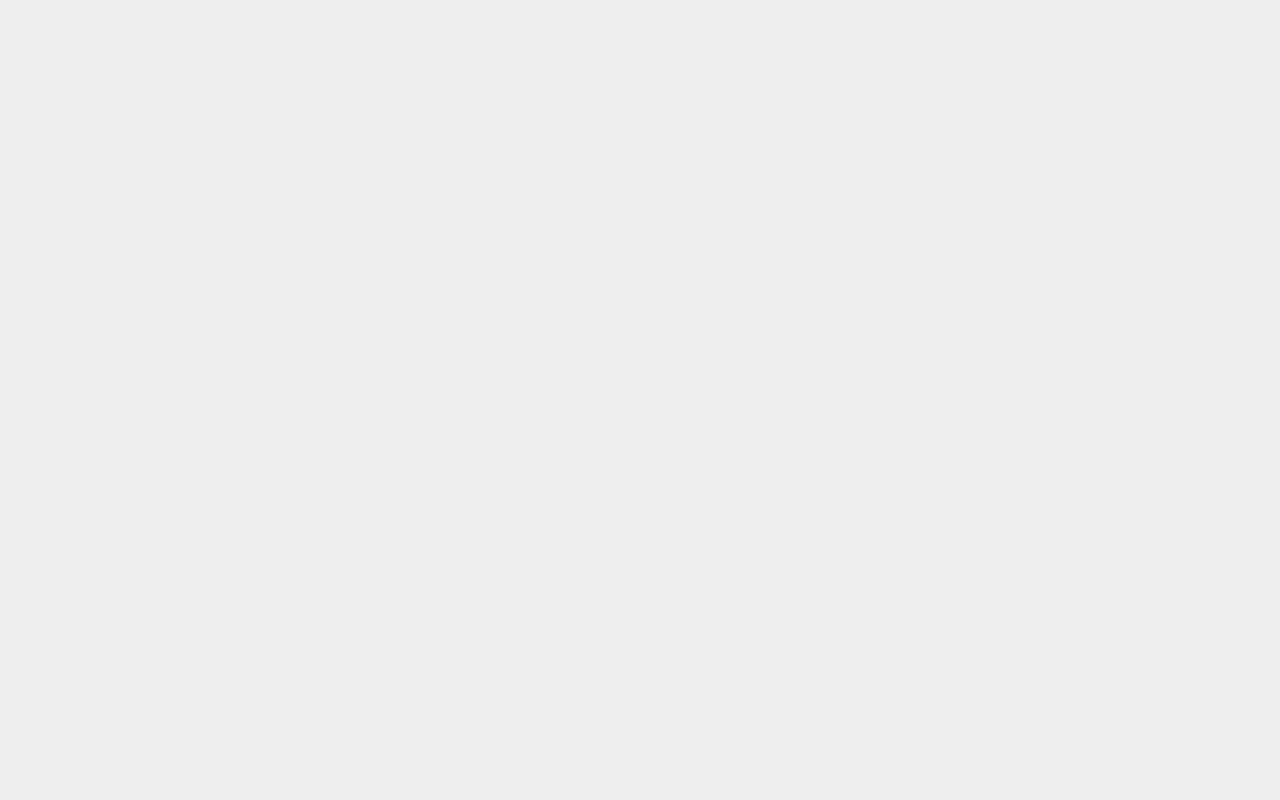
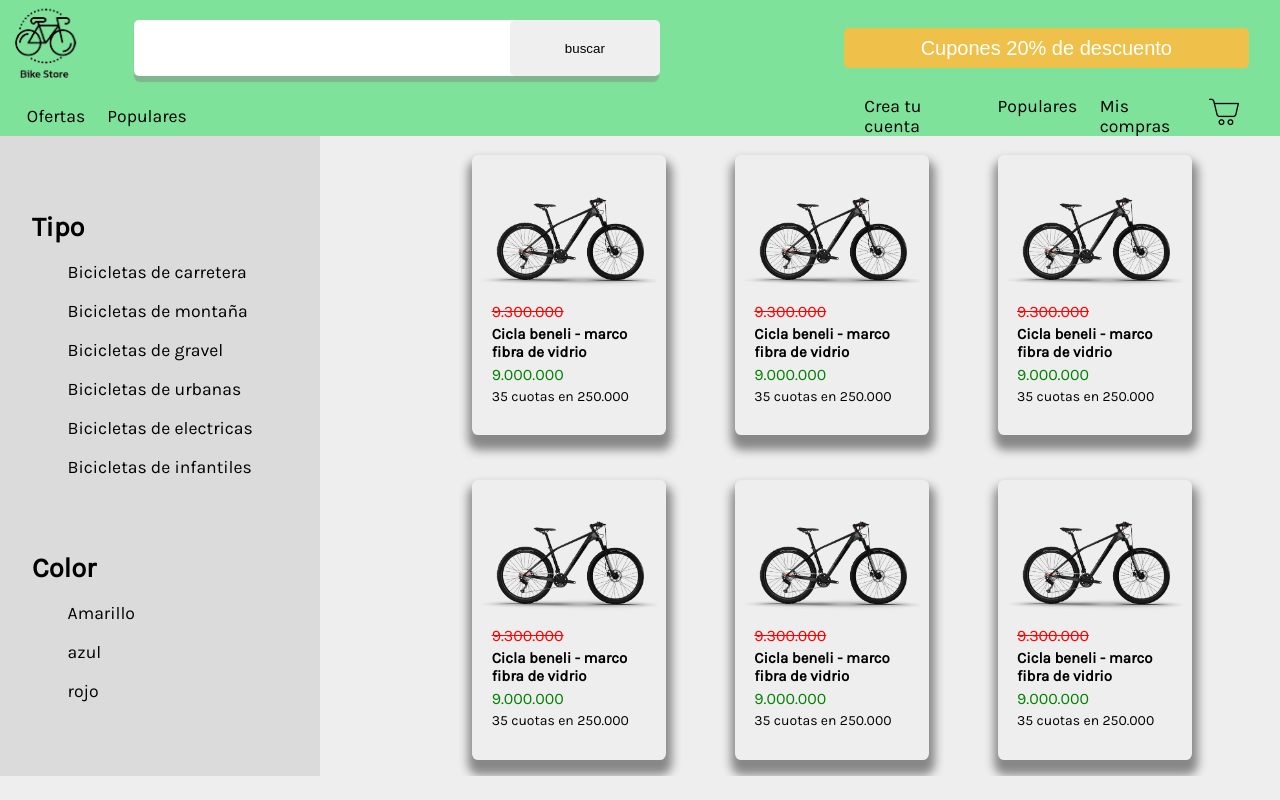
Before and after one commit to DRK-V/BikeStore, a React (Vite) app in the folder frontend/: page /filters in a window 1280 px wide. Before the commit this address had no page. Shown: the top 800 px of the page. Built offline with nearby package versions, Linux system fonts and the light colour scheme.

Commit message:
creando interfaz de categorias, haciendo detalles en componente card_container

```diff
--- a/frontend/src/components/Card_container.jsx
+++ b/frontend/src/components/Card_container.jsx
@@ -1,10 +1,18 @@
 import '../css/card.css';
 import { Card } from './Card'
+import React from 'react';
+export const Card_container = (props) => {
+    let add_class_categories = ""
+    // if (props.is_categories == "true") {
+    //     add_class_categories = "card_container_categories"
+    // } else {
+    //     add_class_categories = ""
+    // }
 
-export const Card_container = () => {
+    add_class_categories = props.is_categories=="true" ? "card_container_categories": "card_container"
     return (
-        <article className="card_container">
-             <Card
+        <article className={add_class_categories}>
+            <Card
                 imagen='../src/assets/beneli.png'
                 descuento='9.300.000'
                 nombre='Cicla beneli - marco fibra de vidrio'
@@ -67,7 +75,7 @@ export const Card_container = () => {
                 precio='9.000.000'
                 cuotas='35 cuotas en 250.000'
             />
- <Card
+            <Card
                 imagen='../src/assets/beneli.png'
                 descuento='9.300.000'
                 nombre='Cicla beneli - marco fibra de vidrio'
@@ -98,7 +106,7 @@ export const Card_container = () => {
                 precio='9.000.000'
                 cuotas='35 cuotas en 250.000'
             />
-             <Card
+            <Card
                 imagen='../src/assets/beneli.png'
                 descuento='9.300.000'
                 nombre='Cicla beneli - marco fibra de vidrio'
@@ -129,7 +137,7 @@ export const Card_container = () => {
                 precio='9.000.000'
                 cuotas='35 cuotas en 250.000'
             />
-             <Card
+            <Card
                 imagen='../src/assets/beneli.png'
                 descuento='9.300.000'
                 nombre='Cicla beneli - marco fibra de vidrio'
--- a/frontend/src/components/Container_button_comprados.jsx
+++ b/frontend/src/components/Container_button_comprados.jsx
@@ -1,10 +1,15 @@
 import '../css/button_comprados.css'
-export const Container_button_comprados = () =>{
-    return(
+export const Container_button_comprados = () => {
+    return (
         <div className="container_button_comprados">
             <button className="button_comprados">
-                Mas comprados
+                <a className='button_comprados' href="/filters">
+
+                    Mas comprados
+                </a>
+
             </button>
         </div>
+
     )
 }
--- a/frontend/src/components/Navbar.jsx
+++ b/frontend/src/components/Navbar.jsx
@@ -25,8 +25,8 @@ export const Navbar = () => {
         </div>
         <div className="right-side">
           <ul>
-            <a href="#">
-              <li>Ofertas</li>
+            <a href="/register">
+              <li>Crea tu cuenta</li>
             </a>
             <a href="#">
               <li>Populares</li>
--- /dev/null
+++ b/frontend/src/css/Categories/Categories.css
@@ -0,0 +1,28 @@
+.container_categories{
+    width: 100%;
+    height: 80vh;
+    display: flex;
+    flex-direction: row;
+    justify-content: flex-start;
+    align-items: flex-start;
+}
+.menu_categories{
+    width: 25%;
+    min-height: 80vh;
+    background-color: rgb(219, 219, 219);
+    display: flex;
+    justify-content: space-evenly;
+    align-items: center;
+    flex-direction: column;
+}
+
+.menu_categories > ul
+{
+    width: 80%;
+}
+.menu_categories > ul >h1{
+    font-size: 1.7em;
+}
+.menu_categories > ul >a:hover{
+    font-weight: bold;
+}
--- a/frontend/src/css/button_comprados.css
+++ b/frontend/src/css/button_comprados.css
@@ -1,18 +1,22 @@
-.container_button_comprados{
+.container_button_comprados {
     width: 100%;
     height: 20vh;
     display: flex;
     justify-content: flex-start;
     align-items: center;
 }
+
 @keyframes hover_button {
-    from{
+    from {
         transform: translateY(0);
-    }to{
+    }
+
+    to {
         transform: translateY(-5px);
     }
 }
-.button_comprados{
+
+.button_comprados {
     position: relative;
     width: 10%;
     height: 40%;
@@ -22,7 +26,23 @@
     color: white;
     background-color: rgb(137, 214, 191);
     cursor: pointer;
+    display: flex;
+    justify-content: center;
+    align-items: center;
 }
-.button_comprados:hover{
+
+.button_comprados>a {
+    position: relative;
+    width: 100%;
+    height: 100%;
+    border: none;
+    border-radius: .4rem;
+    color: white;
+    cursor: pointer;
+    left: 0;
+    top: 0;
+}
+
+.button_comprados:hover {
     animation: hover_button .2s alternate ease-in forwards;
 }
--- a/frontend/src/css/card.css
+++ b/frontend/src/css/card.css
@@ -12,6 +12,21 @@
     gap: 20px;
 }
 
+.card_container_categories{
+    position: relative;
+    width: 60%;
+    min-height: 80vh;
+    height: 80vh;
+    overflow-y: auto;
+    background-color: rgb(238, 238, 238);
+    display: grid;
+    grid-template-columns: repeat(3, 1fr);
+    justify-items: center;
+    gap: 20px;
+    left: 10%;
+    overflow: hidden;
+    overflow-y: auto;
+}
 .card {
     display: flex;
     justify-content: center;
--- a/frontend/src/main.jsx
+++ b/frontend/src/main.jsx
@@ -1,6 +1,6 @@
 import React from 'react'
 import ReactDOM from 'react-dom/client'
-import App from './App.jsx'
+import App from './page/App.jsx'
 
 
 ReactDOM.createRoot(document.getElementById('root')).render(
--- a/frontend/src/App.jsx
+++ b/frontend/src/page/App.jsx
@@ -1,9 +1,9 @@
 import { useState } from 'react'
-import './App.css'
-import './css/main.css'
-import { BrowserRouter as Router, Route, Link, Routes } from 'react-router-dom';
-import { Home } from './page/Home';
-import { Register } from './page/Register';
+import '../css/main.css'
+import { BrowserRouter as Router, Route, Routes } from 'react-router-dom';
+import { Home } from './Home';
+import { Register } from './Register';
+import Categories from './Categories';
 
 function App() {
   const [count, setCount] = useState(0)
@@ -13,6 +13,7 @@ function App() {
         <Routes>
           <Route path="/" element={<Home/>} />
           <Route path="/register" element={<Register/>} />
+          <Route path="/filters" element={<Categories/>} />
         </Routes>
       </Router>
     </>
--- /dev/null
+++ b/frontend/src/page/Categories.jsx
@@ -0,0 +1,42 @@
+import React from 'react'
+import '../css/Categories/Categories.css'
+
+import { Navbar } from '../components/Navbar'
+import { Card_container } from '../components/Card_container'
+import { Footer } from '../components/Footer'
+const Categories = () => {
+    return (
+        <>
+            <Navbar />
+            <div className="container_categories">
+                <div className="menu_categories">
+                    <ul>
+                        <h1>
+                            Tipo
+                        </h1>
+                        <a href="#"><li>Bicicletas de carretera</li></a>
+                        <a href="#"><li>Bicicletas de montaña</li></a>
+                        <a href="#"><li>Bicicletas de gravel</li></a>
+                        <a href="#"><li>Bicicletas de urbanas</li></a>
+                        <a href="#"><li>Bicicletas de electricas</li></a>
+                        <a href="#"><li>Bicicletas de infantiles</li></a>
+                    </ul>
+                    <ul>
+                        <h1>
+                            Color
+                        </h1>
+                        <a href="#"><li>Amarillo</li></a>
+                        <a href="#"><li>azul </li></a>
+                        <a href="#"><li>rojo </li></a>
+
+                    </ul>
+                </div>
+                {/* aqui se debe poner las cards pero con 3 columnas */}
+                <Card_container is_categories="true" />
+            </div>
+            <Footer />
+        </>
+    )
+}
+
+export default Categories
--- a/frontend/src/page/Navbar.jsx
+++ b/frontend/src/page/Navbar.jsx
@@ -25,8 +25,8 @@ export const Navbar = () => {
         </div>
         <div className="right-side">
           <ul>
-            <a href="#">
-              <li>Ofertas</li>
+            <a href="/register">
+              <li>Crea tu cuenta</li>
             </a>
             <a href="#">
               <li>Populares</li>
```
